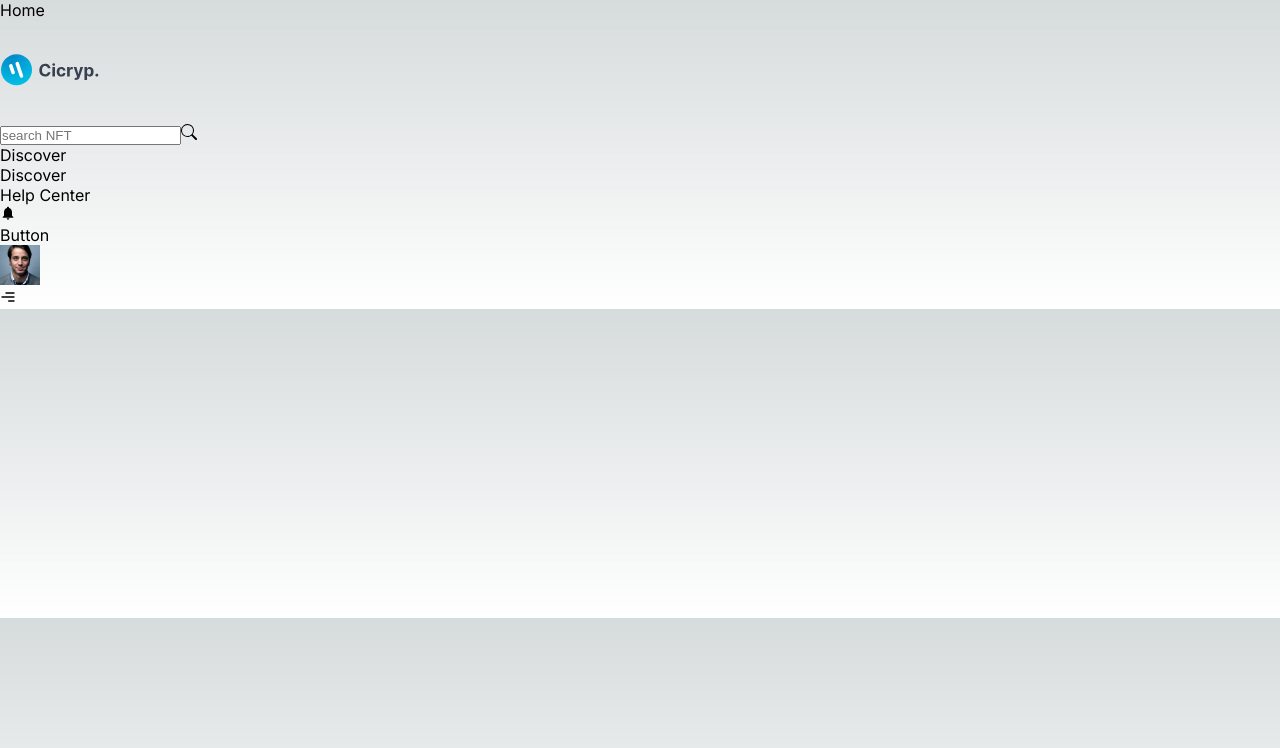
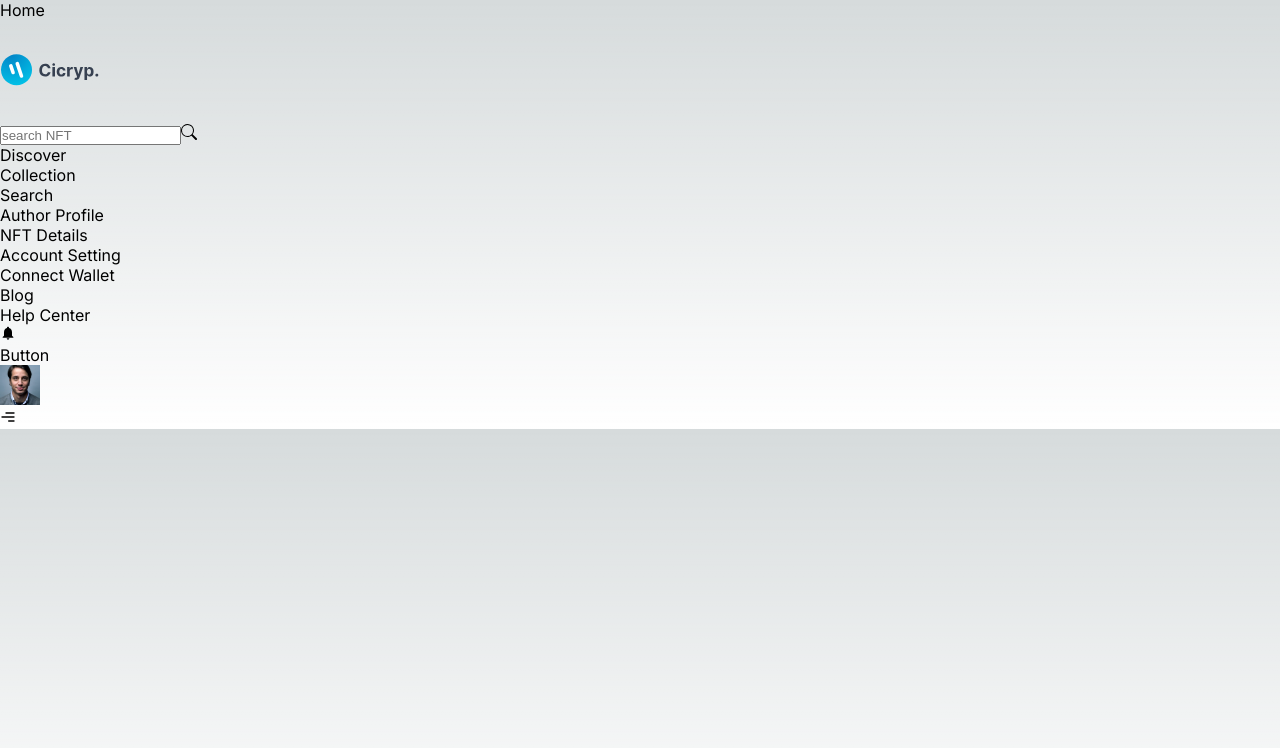
Before and after one commit to keshavchuadhary/NFT-website, a Next.js app: page / in a window 1280 px wide. Both pictures are taken after a click on the element "Discover". Shown: the top 748 px of the page. Built offline with nearby package versions, Linux system fonts and the light colour scheme.

Commit message:
navbar component added

```diff
--- a/components/Navbar/Discover/Discover.jsx
+++ b/components/Navbar/Discover/Discover.jsx
@@ -1,8 +1,51 @@
 import React from 'react'
+import Link from 'next/link'
+
+//INTERNAL IMPORT
+import Style from './Discover.module.css'
 
 const Discover = () => {
+
+  //----------DISCOVER NAVIGATION MENU---------
+  const Discover =[
+    {
+      name: "Collection",
+      link: "collection"
+    },
+    {
+      name: "Search",
+      link: "search"
+    },
+    {
+      name: "Author Profile",
+      link: "author-profile"
+    },
+    {
+      name: "NFT Details",
+      link: "NFT-details"
+    },
+    {
+      name: "Account Setting",
+      link: "account setting"
+    },
+    {
+      name: "Connect Wallet",
+      link: "connect-wallet"
+    },
+    {
+      name: "Blog",
+      link: "blog"
+    }
+  ]
+
   return (
-    <div>Discover</div>
+    <div>
+      {Discover.map((el, i)=>(
+        <div key={i+1} className={Style.discover}>
+          <Link href={{pathname:'${el.link}' }}>{el.name}</Link>
+        </div>
+      ))}
+    </div>
   )
 }
 
--- a/components/Navbar/HelpCenter/HelpCenter.jsx
+++ b/components/Navbar/HelpCenter/HelpCenter.jsx
@@ -1,8 +1,44 @@
 import React from 'react'
+import Link from 'next/link'
+
+//INTERNAL IMPORT
+import Style from './HelpCenter.module.css'
 
 const HelpCenter = () => {
+
+  const helpCenter = [
+    {
+      name: "About",
+      link: "about"
+    },
+    {
+      name: "Contact Us",
+      link: "contact-us"
+    },
+    {
+      name: "Sign Up",
+      link: "sign-up"
+    },
+    {
+      name: "Sign In",
+      link: "sign-in"
+    },
+    {
+      name: "Subscription",
+      link: "subscription"
+    }
+  ];
+
   return (
-    <div>HelpCenter</div>
+    <div className={Style.box}>
+      {
+        helpCenter.map((el, i)=>(
+          <div key={i+1} className={Style.helpCenter}>
+            <Link href={{pathname: '${el.link}'}}>{el.name}</Link>
+          </div>
+        ))
+      }
+    </div>
   )
 }
 
--- a/components/Navbar/Notification/Notification.jsx
+++ b/components/Navbar/Notification/Notification.jsx
@@ -1,8 +1,25 @@
 import React from 'react'
+import Image from 'next/image'
+
+//INTERNAL IMPORT
+import Style from './Notification.module.css';
+import images from '../../../img';
 
 const Notification = () => {
   return (
-    <div>Notification</div>
+    <div className={Style.notification}>
+      <p>Notification</p>
+      <div className={Style.notification_box}>
+        <div className={Style.notification_box_img}>
+          <Image src={images.user1}
+          alt='profile image'
+          width={50}
+          height={50}
+          className={Style.notification_box_img}
+          />
+        </div>
+      </div>
+    </div>
   )
 }
 
--- a/components/componentindex.js
+++ b/components/componentindex.js
@@ -1,10 +1,9 @@
 "use-client";
 import Navbar from "./Navbar/Navbar";
-import Discover from "./Navbar/Discover/Discover";
-import HelpCenter from "./Navbar/HelpCenter/HelpCenter";
-import Notification from "./Navbar/Notification/Notification";
+
+
+
 import Button from "./Button/Button";
-import Profile from "./Navbar/Profile/Profile";
-import Sidebar from "./Navbar/Sidebar/Sidebar";
+import Footer from "./Footer/Footer";
 
-export  { Navbar, Discover, HelpCenter, Notification, Button, Profile, Sidebar };
+export  { Navbar, Button, Footer };
```
